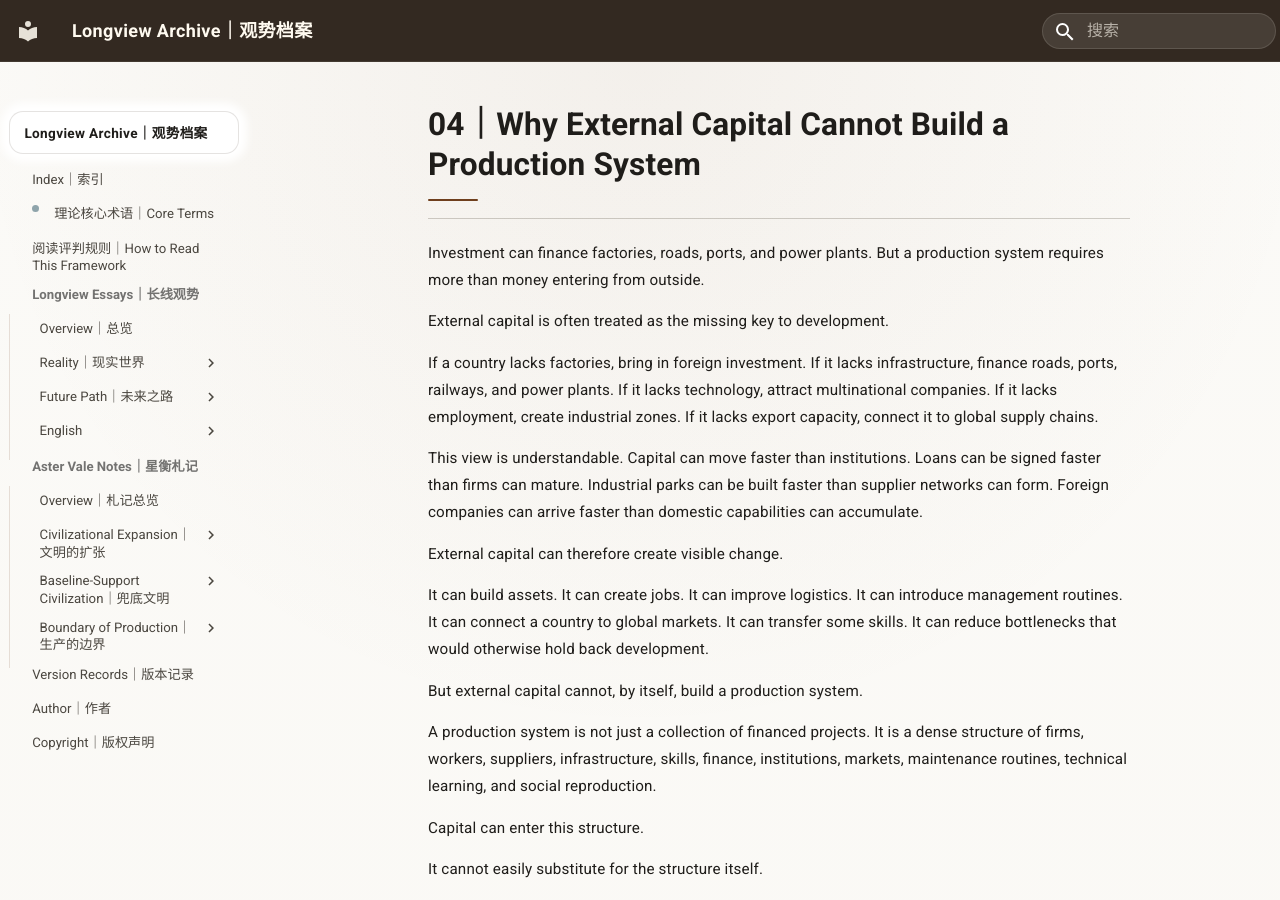
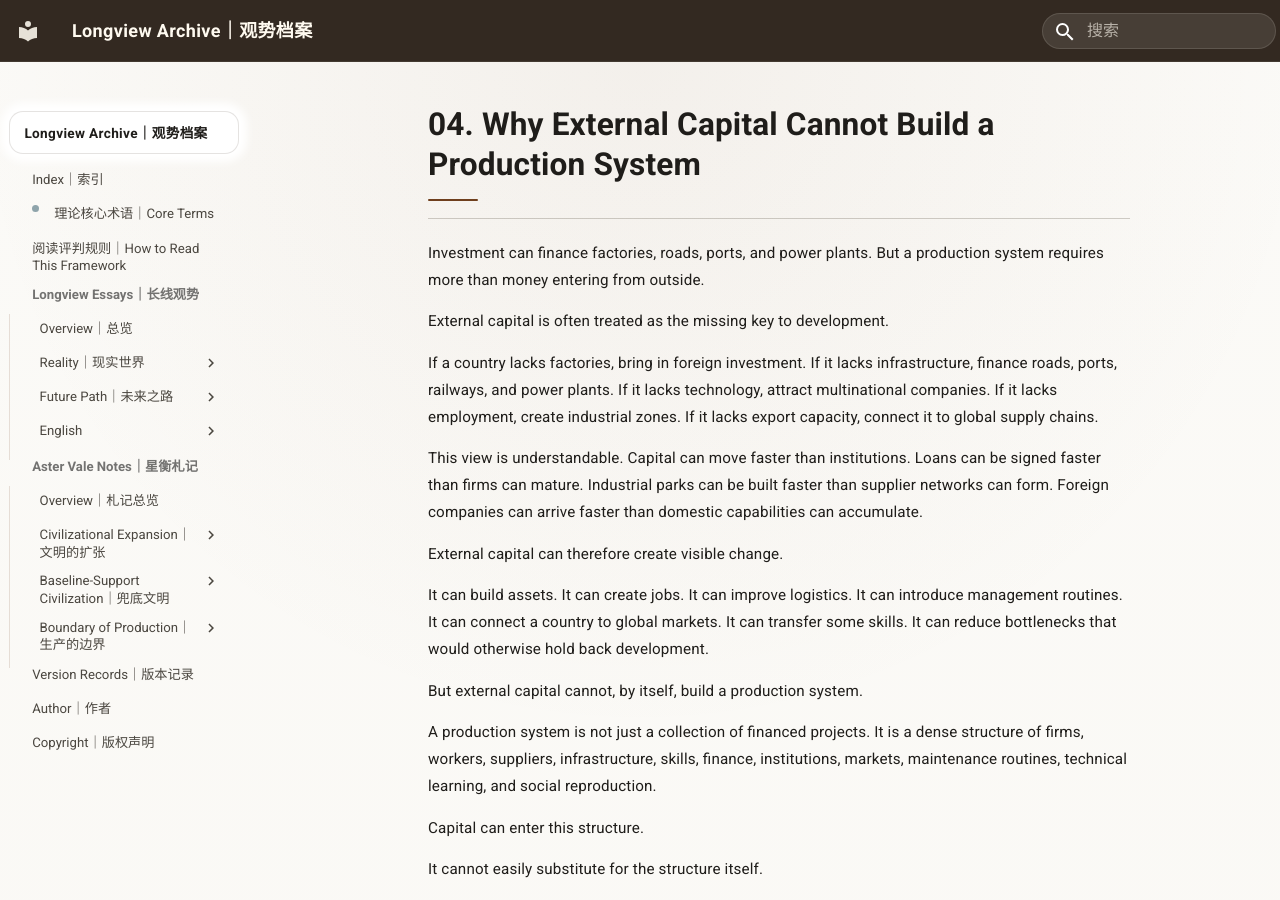
Before and after one commit to guanshi1688/longview-archive, an MkDocs documentation site: the page built from docs/essays/notes/english/Architecture/04-why-external-capital-cannot-build-a-production-system.md, in a window 1280 px wide and 900 px high. Built offline with MkDocs 1.6.1 and Material for MkDocs 9.7.7, drawn with Linux system fonts in a browser that asks for light colours.

```diff
--- a/docs/essays/notes/english/Architecture/04-why-external-capital-cannot-build-a-production-system.md
+++ b/docs/essays/notes/english/Architecture/04-why-external-capital-cannot-build-a-production-system.md
@@ -1,4 +1,4 @@
-# 04｜Why External Capital Cannot Build a Production System
+# 04. Why External Capital Cannot Build a Production System
 
 Investment can finance factories, roads, ports, and power plants. But a production system requires more than money entering from outside.
 
```
